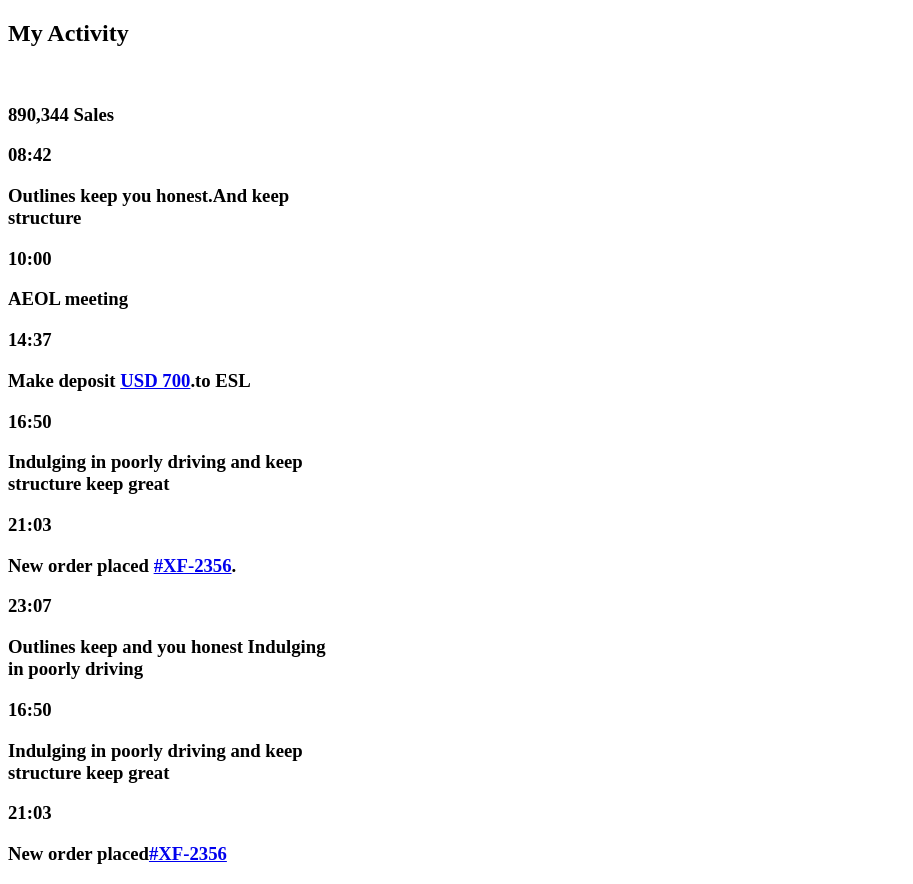
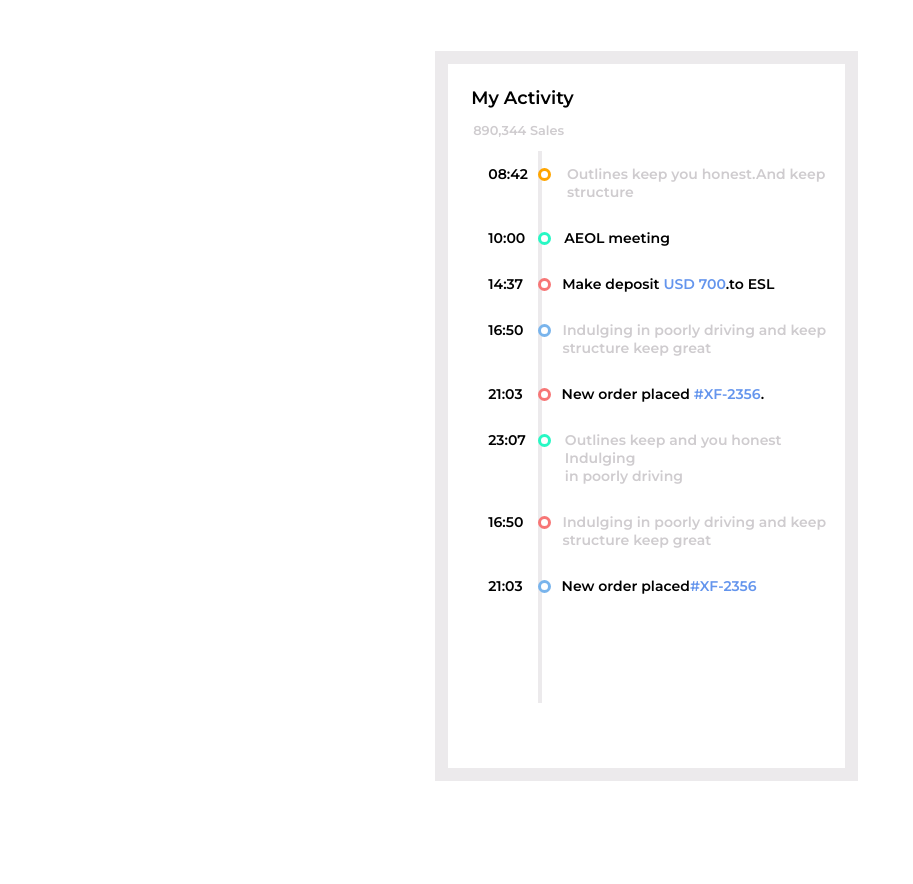
Before and after one commit to Swenikareddy/Responsive-Timeline, a plain HTML site: page index.html in a window 1280 px wide. Shown: the whole page, without its empty margins (0-913 px from the left). After the commit the page ends 800 px from the top, so only its background shows below. Drawn offline with Linux system fonts and the light colour scheme.

Commit message:
Update index.html

```diff
--- a/index.html
+++ b/index.html
@@ -4,7 +4,7 @@
     <meta charset="UTF-8">
     <meta name="viewport" content="width=device-width, initial-scale=1.0">
     <title>Document</title>
-    <link rel="stylesheet" href="css/time.css">
+    <link rel="stylesheet" href="timeline.css">
     <script src="https://use.fontawesome.com/e66f4b389f.js"></script>
 </head>
 <body>
```
